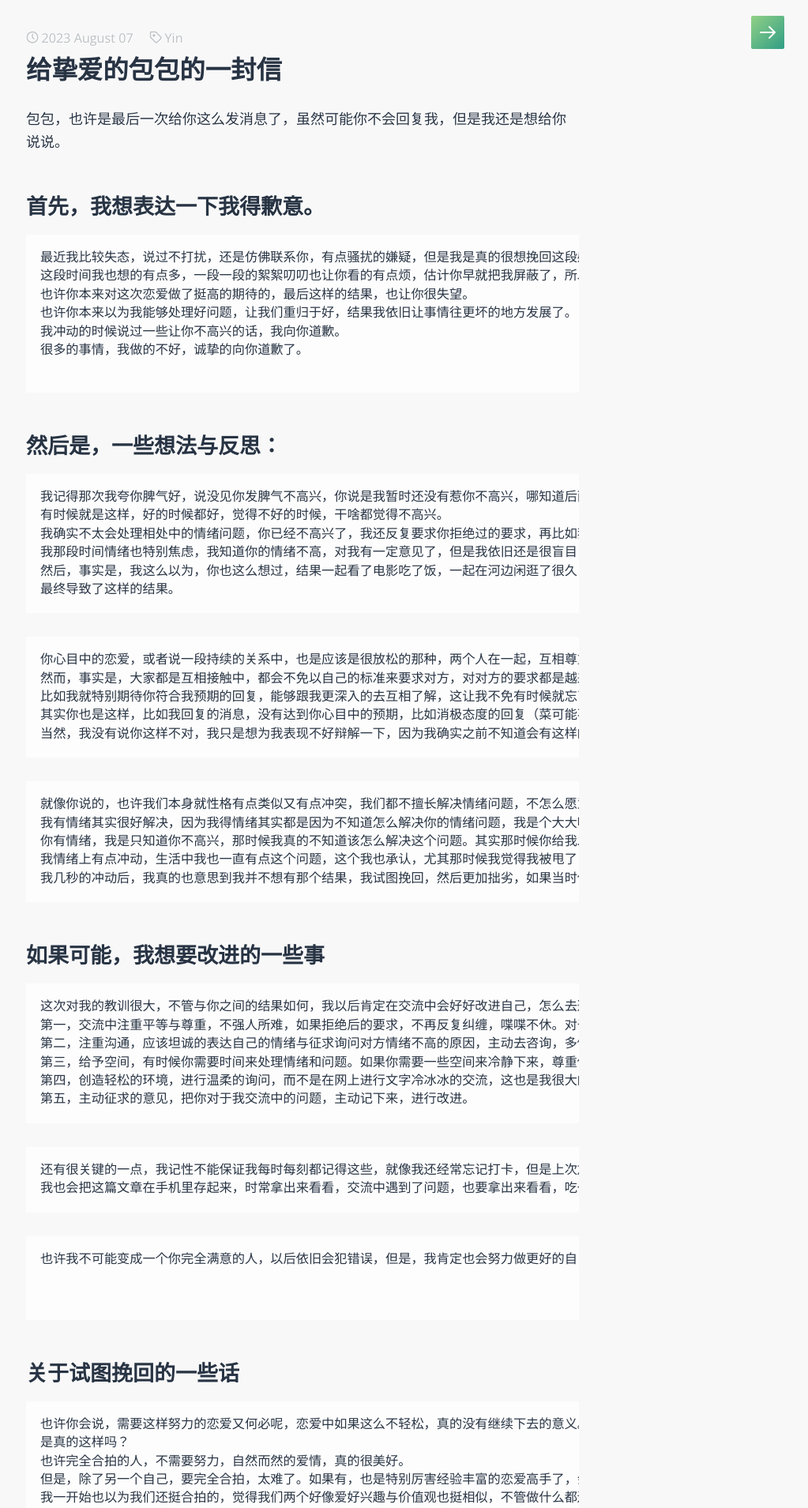
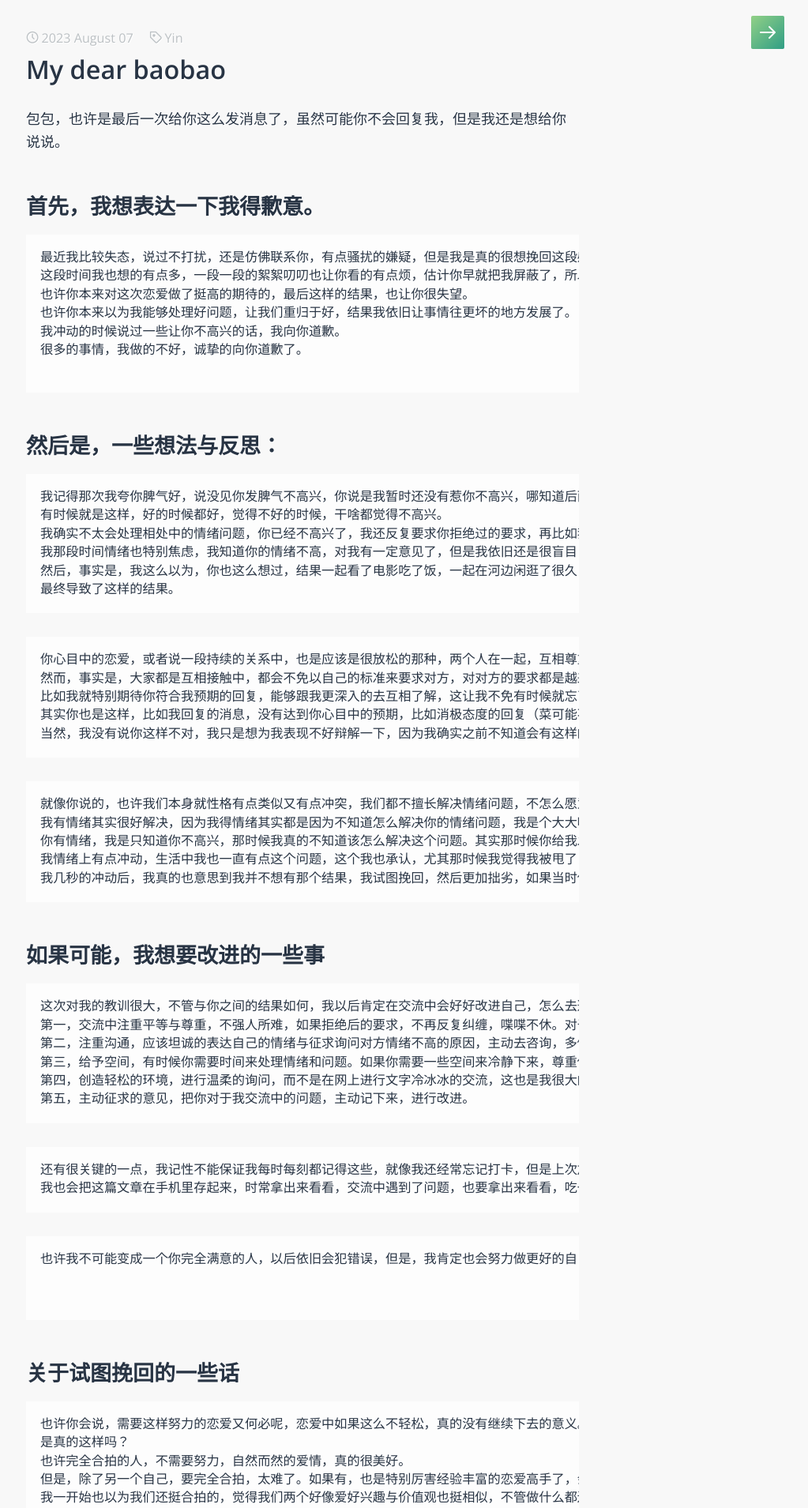
Before and after one commit to yqh2002/yqh2002.github.io, a Jekyll site: the page built from _posts/2016-03-22-myfirstblog.markdown, in a window 1280 px wide. Shown: the top 1909 px of the page at 79% size, without its empty margins (257-1280 px from the left). Built offline with Jekyll 4.4.1, drawn with Linux system fonts in a browser that asks for light colours; some web fonts are replaced; comment, search, counter and statistics services are not loaded.

Commit message:
Update 2016-03-22-myfirstblog.markdown

```diff
--- a/_posts/2016-03-22-myfirstblog.markdown
+++ b/_posts/2016-03-22-myfirstblog.markdown
@@ -1,12 +1,12 @@
 ---
 layout: post
-title:  "给挚爱的包包的一封信"
+title:  "My dear baobao"
 date:   2023-08-07 20:48:49
 categories: Yin
 tags: Yin
 ---
+
 包包，也许是最后一次给你这么发消息了，虽然可能你不会回复我，但是我还是想给你说说。
-
 
 ## 首先，我想表达一下我得歉意。
 
```
